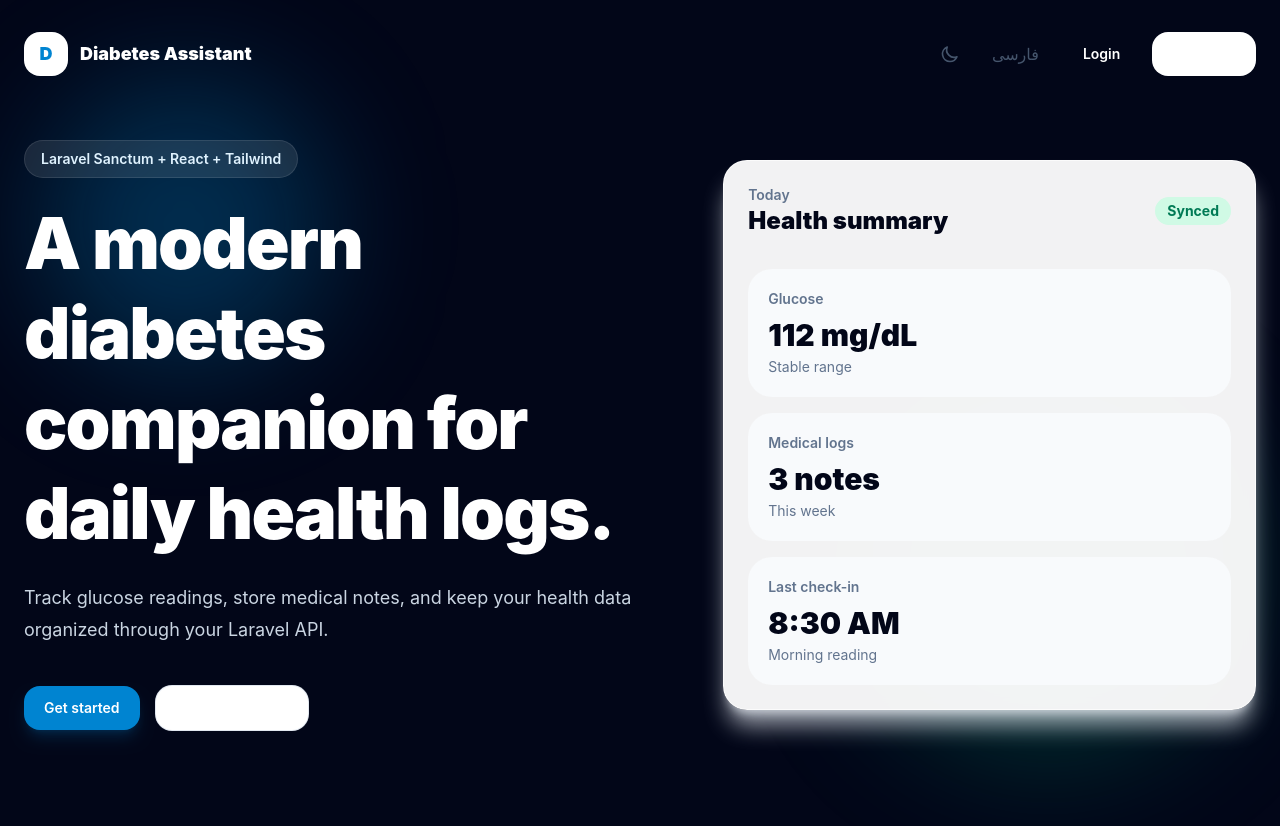
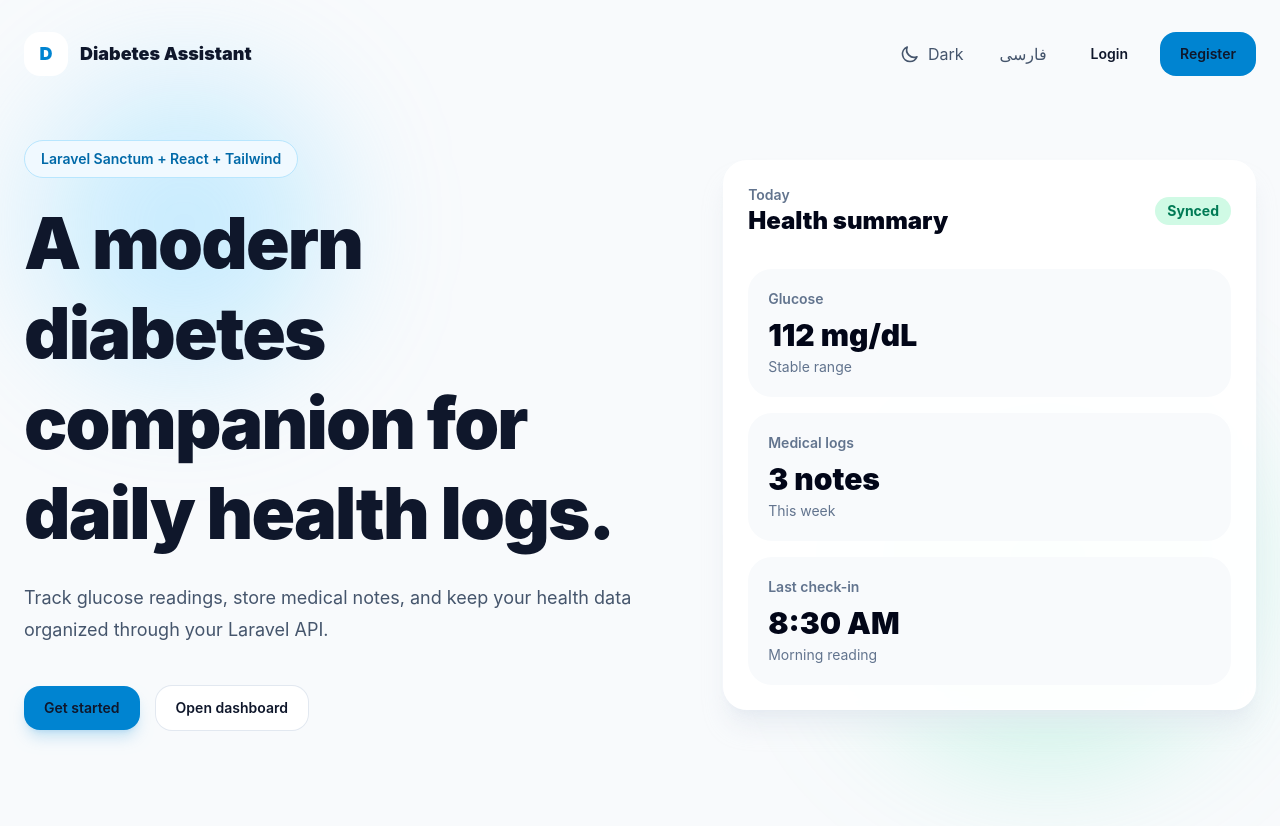
Before and after one commit to aliabedi1/diabetes-assistant-frontend, a React (Vite) app: page / in a window 1280 px wide. Built offline with nearby package versions, Linux system fonts and the light colour scheme; no server answers.

Commit message:
feat: finish multi language and light mode and dark mode

```diff
--- a/src/components/LanguageToggle.jsx
+++ b/src/components/LanguageToggle.jsx
@@ -1,21 +1,12 @@
 import { useTranslation } from "react-i18next";
-import { useEffect } from "react";
 
 export default function LanguageToggle() {
   const { i18n, t } = useTranslation();
-
-  useEffect(() => {
-    const currentLang = i18n.language;
-    document.documentElement.dir = currentLang === "fa" ? "rtl" : "ltr";
-    document.documentElement.lang = currentLang;
-  }, [i18n.language]);
 
   const toggleLanguage = () => {
     const newLang = i18n.language === "en" ? "fa" : "en";
     i18n.changeLanguage(newLang);
     localStorage.setItem("language", newLang);
-    document.documentElement.dir = newLang === "fa" ? "rtl" : "ltr";
-    document.documentElement.lang = newLang;
   };
 
   return (
--- a/src/components/ThemeToggle.jsx
+++ b/src/components/ThemeToggle.jsx
@@ -9,7 +9,7 @@ export default function ThemeToggle() {
   return (
     <button
       onClick={toggleTheme}
-      className="rounded-xl p-2 text-slate-600 hover:bg-slate-100 dark:text-slate-300 dark:hover:bg-slate-700"
+      className="inline-flex items-center gap-2 rounded-xl px-3 py-2 text-sm font-semibold text-slate-600 hover:bg-slate-100 dark:text-slate-300 dark:hover:bg-slate-700"
       aria-label={t("theme.toggle")}
       title={t("theme.toggle")}
     >
@@ -22,6 +22,7 @@ export default function ThemeToggle() {
           <path strokeLinecap="round" strokeLinejoin="round" strokeWidth={2} d="M12 3v1m0 16v1m9-9h-1M4 12H3m15.364 6.364l-.707-.707M6.343 6.343l-.707-.707m12.728 0l-.707.707M6.343 17.657l-.707.707M16 12a4 4 0 11-8 0 4 4 0 018 0z" />
         </svg>
       )}
+      <span>{theme === "light" ? t("theme.dark") : t("theme.light")}</span>
     </button>
   );
 }
--- a/src/components/ui/Input.jsx
+++ b/src/components/ui/Input.jsx
@@ -3,7 +3,7 @@ export default function Input({ label, error, className = "", ...props }) {
     <label className="block">
       {label && <span className="mb-2 block text-sm font-semibold text-slate-700 dark:text-slate-300">{label}</span>}
       <input
-        className={`w-full rounded-2xl border border-slate-200 bg-white px-4 py-3 text-slate-900 outline-none transition placeholder:text-slate-400 focus:border-sky-400 focus:ring-4 focus:ring-sky-100 dark:border-slate-600 dark:bg-slate-700 dark:text-white dark:placeholder:text-slate-500 dark:focus:border-sky-500 dark:focus:ring-sky-900 ${className}`}
+        className={`w-full rounded-2xl border border-slate-300 bg-white px-4 py-3 text-slate-950 outline-none transition placeholder:text-slate-500 focus:border-sky-500 focus:ring-4 focus:ring-sky-100 dark:border-slate-500 dark:bg-slate-800 dark:text-slate-100 dark:placeholder:text-slate-400 dark:focus:border-sky-400 dark:focus:ring-sky-900/50 ${className}`}
         {...props}
       />
       {error && <span className="mt-2 block text-sm text-rose-600 dark:text-rose-400">{error}</span>}
--- a/src/i18n/index.js
+++ b/src/i18n/index.js
@@ -2,6 +2,11 @@ import i18n from "i18next";
 import { initReactI18next } from "react-i18next";
 import en from "./en.json";
 import fa from "./fa.json";
+
+function applyLanguageAttributes(language) {
+  document.documentElement.dir = language === "fa" ? "rtl" : "ltr";
+  document.documentElement.lang = language;
+}
 
 i18n.use(initReactI18next).init({
   resources: {
@@ -15,4 +20,7 @@ i18n.use(initReactI18next).init({
   },
 });
 
+applyLanguageAttributes(i18n.language || "en");
+i18n.on("languageChanged", applyLanguageAttributes);
+
 export default i18n;
--- a/src/index.css
+++ b/src/index.css
@@ -1,4 +1,5 @@
 @import "tailwindcss";
+@custom-variant dark (&:where(.dark, .dark *));
 
 * {
     box-sizing: border-box;
@@ -42,3 +43,17 @@ textarea {
 [dir="rtl"] .space-x-reverse > :not([hidden]) ~ :not([hidden]) {
     --tw-space-x-reverse: 1;
 }
+
+@media (min-width: 1024px) {
+    [dir="rtl"] .dashboard-shell {
+        padding-left: 0;
+        padding-right: 18rem;
+    }
+
+    [dir="rtl"] .dashboard-sidebar {
+        left: auto;
+        right: 0;
+        border-right-width: 0;
+        border-left-width: 1px;
+    }
+}
--- a/src/layouts/DashboardLayout.jsx
+++ b/src/layouts/DashboardLayout.jsx
@@ -24,7 +24,7 @@ export default function DashboardLayout() {
 
   return (
     <div className="min-h-screen bg-slate-100 dark:bg-slate-900">
-      <aside className="fixed inset-y-0 left-0 hidden w-72 border-r border-slate-200 bg-white/90 p-6 backdrop-blur dark:border-slate-700 dark:bg-slate-800/90 lg:block">
+      <aside className="dashboard-sidebar fixed inset-y-0 start-0 hidden w-72 border-r border-slate-200 bg-white/90 p-6 backdrop-blur dark:border-slate-700 dark:bg-slate-800/90 lg:block">
         <div className="flex items-center gap-3">
           <div className="grid h-12 w-12 place-items-center rounded-2xl bg-sky-600 text-lg font-black text-white">D</div>
           <div>
@@ -48,7 +48,7 @@ export default function DashboardLayout() {
           ))}
         </nav>
       </aside>
-      <div className="lg:pl-72">
+      <div className="dashboard-shell lg:ps-72">
         <header className="sticky top-0 z-20 border-b border-slate-200 bg-white/80 backdrop-blur dark:border-slate-700 dark:bg-slate-800/80">
           <div className="flex items-center justify-between gap-4 px-5 py-4 lg:px-8">
             <div>
--- a/src/pages/Home.jsx
+++ b/src/pages/Home.jsx
@@ -9,10 +9,10 @@ export default function Home() {
   const { t } = useTranslation();
 
   return (
-    <main className="min-h-screen overflow-hidden bg-slate-950 text-white dark:bg-slate-950 dark:text-white">
+    <main className="min-h-screen overflow-hidden bg-slate-50 text-slate-900 dark:bg-slate-900 dark:text-slate-100">
       <div className="absolute inset-0">
-        <div className="absolute left-10 top-20 h-72 w-72 rounded-full bg-sky-500/25 blur-3xl" />
-        <div className="absolute bottom-10 right-10 h-96 w-96 rounded-full bg-emerald-400/20 blur-3xl" />
+        <div className="absolute left-10 top-20 h-72 w-72 rounded-full bg-sky-300/35 blur-3xl dark:bg-sky-500/20" />
+        <div className="absolute bottom-10 right-10 h-96 w-96 rounded-full bg-emerald-300/30 blur-3xl dark:bg-emerald-400/15" />
       </div>
       <section className="relative mx-auto max-w-7xl px-6 py-8">
         <nav className="flex items-center justify-between">
@@ -23,27 +23,27 @@ export default function Home() {
           <div className="flex items-center gap-3">
             <ThemeToggle />
             <LanguageToggle />
-            <Link to="/login" className="rounded-2xl px-5 py-3 text-sm font-semibold text-slate-200 hover:bg-white/10">{t("nav.login")}</Link>
-            <Link to="/register" className="rounded-2xl bg-white px-5 py-3 text-sm font-semibold text-slate-950">{t("nav.startFree")}</Link>
+            <Link to="/login" className="rounded-2xl px-5 py-3 text-sm font-semibold text-slate-700 hover:bg-slate-100 dark:text-slate-200 dark:hover:bg-white/10">{t("nav.login")}</Link>
+            <Link to="/register" className="rounded-2xl bg-sky-600 px-5 py-3 text-sm font-semibold text-white hover:bg-sky-700 dark:bg-sky-400 dark:text-slate-950 dark:hover:bg-sky-300">{t("nav.register") || "Register"}</Link>
           </div>
         </nav>
         <div className="grid min-h-[calc(100vh-120px)] items-center gap-12 py-16 lg:grid-cols-[1.1fr_0.9fr]">
           <div>
-            <p className="mb-5 inline-flex rounded-full border border-white/10 bg-white/10 px-4 py-2 text-sm font-semibold text-sky-100">
+            <p className="mb-5 inline-flex rounded-full border border-sky-200 bg-sky-50 px-4 py-2 text-sm font-semibold text-sky-700 dark:border-white/10 dark:bg-white/10 dark:text-sky-100">
               {t("app.tagline")}
             </p>
             <h1 className="max-w-3xl text-5xl font-black leading-tight tracking-tight md:text-7xl">
               {t("home.title")}
             </h1>
-            <p className="mt-6 max-w-2xl text-lg leading-8 text-slate-300">
+            <p className="mt-6 max-w-2xl text-lg leading-8 text-slate-600 dark:text-slate-300">
               {t("home.description")}
             </p>
             <div className="mt-10 flex flex-wrap gap-4">
-              <Button as={Link} to="/register">{t("home.getStarted")}</Button>
+              <Button as={Link} to="/register">{t("home.getStarted") || "Get started"}</Button>
               <Button as={Link} to="/login" variant="secondary">{t("home.openDashboard")}</Button>
             </div>
           </div>
-          <Card className="bg-white/95 text-slate-950 dark:bg-slate-800/95 dark:text-white">
+          <Card className="bg-white/95 text-slate-950 shadow-lg shadow-slate-200/60 dark:bg-slate-800/95 dark:text-white dark:shadow-none">
             <div className="mb-8 flex items-center justify-between">
               <div>
                 <p className="text-sm font-semibold text-slate-500 dark:text-slate-400">{t("home.today")}</p>
--- a/src/pages/auth/Login.jsx
+++ b/src/pages/auth/Login.jsx
@@ -42,7 +42,7 @@ export default function Login() {
         <Button className="w-full" disabled={loading}>{loading ? t("auth.signingIn") : t("auth.login")}</Button>
       </form>
       <p className="mt-6 text-center text-sm text-slate-500 dark:text-slate-400">
-        {t("auth.noAccount")} <Link to="/register" className="font-bold text-sky-600 dark:text-sky-400">{t("auth.createOne")}</Link>
+        {(t("auth.noAccount") || "No account yet?")} <Link to="/register" className="font-bold text-sky-600 dark:text-sky-400">{t("auth.createOne") || "Create one"}</Link>
       </p>
     </AuthLayout>
   );
--- a/src/pages/auth/Register.jsx
+++ b/src/pages/auth/Register.jsx
@@ -40,7 +40,9 @@ export default function Register() {
         <Input label={t("auth.email")} name="email" type="email" value={form.email} onChange={updateField} placeholder={t("auth.emailPlaceholder")} required />
         <Input label={t("auth.password")} name="password" type="password" value={form.password} onChange={updateField} placeholder={t("auth.passwordPlaceholder")} required minLength="8" />
         <Input label={t("auth.confirmPassword")} name="password_confirmation" type="password" value={form.password_confirmation} onChange={updateField} placeholder={t("auth.passwordPlaceholder")} required minLength="8" />
-        <Button className="w-full" disabled={loading}>{loading ? t("auth.creating") : t("auth.register")}</Button>
+        <Button className="w-full" disabled={loading}>
+          {loading ? (t("auth.creating") || "Creating account...") : (t("auth.register") || "Register")}
+        </Button>
       </form>
       <p className="mt-6 text-center text-sm text-slate-500 dark:text-slate-400">
         {t("auth.haveAccount")} <Link to="/login" className="font-bold text-sky-600 dark:text-sky-400">{t("auth.signIn")}</Link>
--- a/src/pages/medical/MedicalLogs.jsx
+++ b/src/pages/medical/MedicalLogs.jsx
@@ -70,7 +70,7 @@ export default function MedicalLogs() {
               value={form.description}
               onChange={updateField}
               rows="5"
-              className="w-full rounded-2xl border border-slate-200 bg-white px-4 py-3 text-slate-900 outline-none transition placeholder:text-slate-400 focus:border-sky-400 focus:ring-4 focus:ring-sky-100 dark:border-slate-600 dark:bg-slate-700 dark:text-white dark:placeholder:text-slate-500 dark:focus:border-sky-500 dark:focus:ring-sky-900"
+              className="w-full rounded-2xl border border-slate-300 bg-white px-4 py-3 text-slate-950 outline-none transition placeholder:text-slate-500 focus:border-sky-500 focus:ring-4 focus:ring-sky-100 dark:border-slate-500 dark:bg-slate-800 dark:text-slate-100 dark:placeholder:text-slate-400 dark:focus:border-sky-400 dark:focus:ring-sky-900/50"
               placeholder={t("medical.descriptionPlaceholder")}
               required
             />
```
Also changed, not shown: src/layouts/AuthLayout.jsx (+5 -5 lines).
